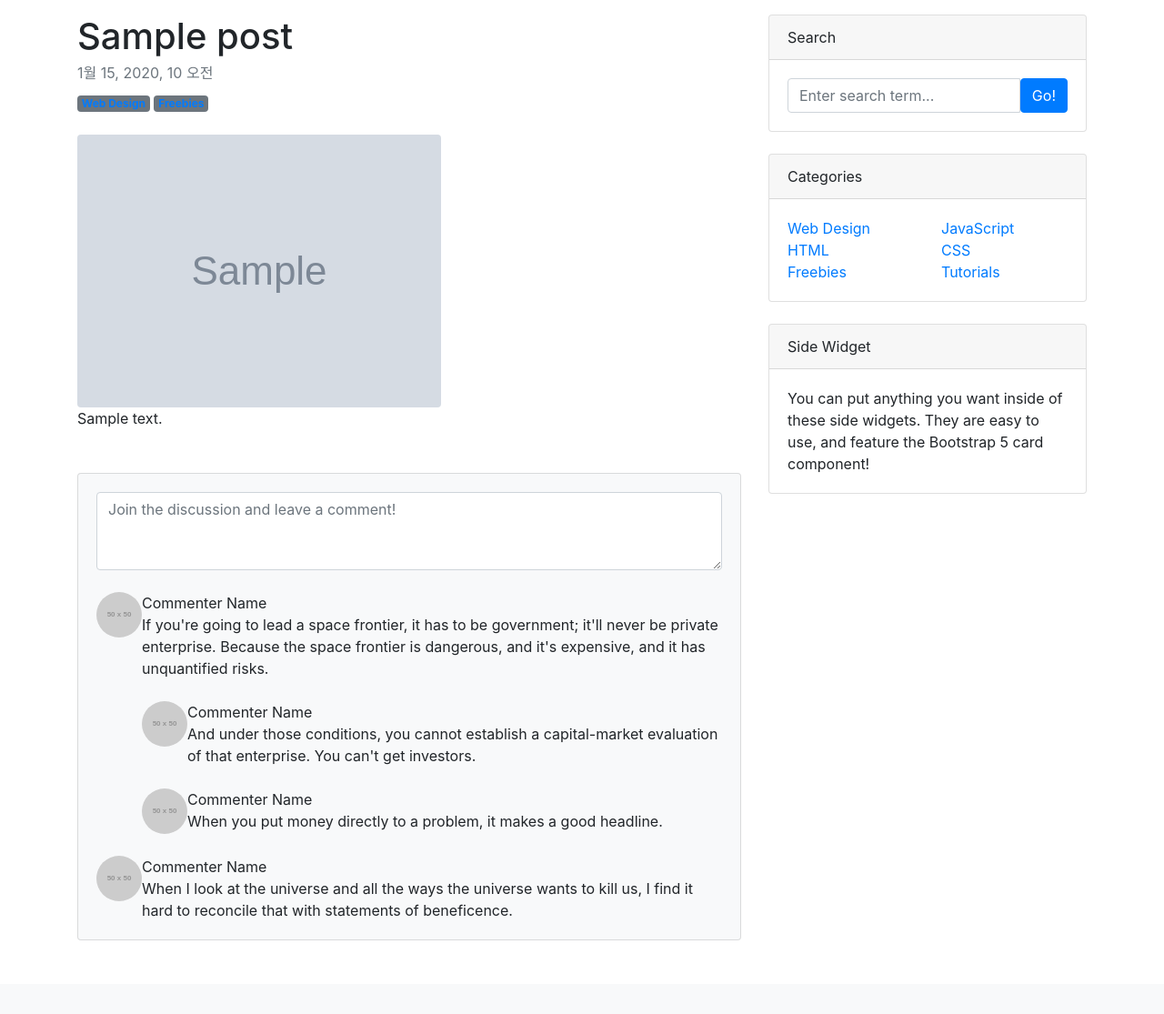
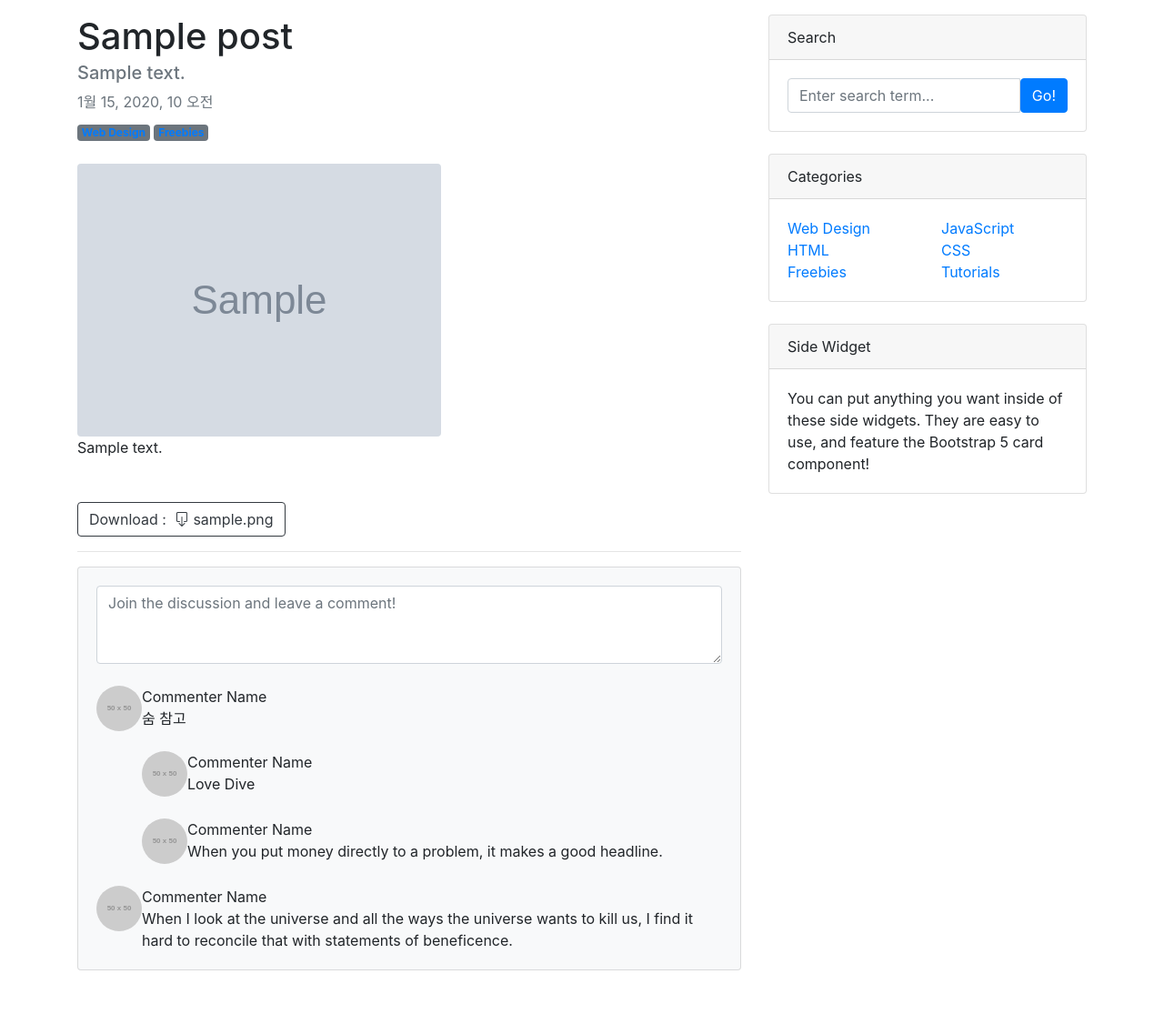
Before and after one commit to castlefuture/doit_django, a Django app: page /blog/1/ in a window 1280 px wide. Shown: the part 56-1171 px from the top of the page at 91% size. Before the commit the page ends 1090 px from the top, so only its background shows below. Run offline with Django 3.2, Linux system fonts and the light colour scheme; tables that the repository leaves empty hold one stand-in row (values such as "Sample post"); grey boxes marked "Sample" are stand-in pictures; grey boxes labelled with a size stand in for pictures from a placeholder-image service; some libraries are stand-ins or nearby versions.

Commit message:
미리보기와 요약문 추가

```diff
--- a/blog/models.py
+++ b/blog/models.py
@@ -1,14 +1,17 @@
 from pyexpat import model
 from re import M
+from unittest.util import _MAX_LENGTH
 from django.db import models
+import os
 
 # Create your models here.
 class Post(models.Model):
     title = models.CharField(max_length=50)
+    hook_text = models.CharField(max_length=100, blank=True)
     content = models.TextField()
 
     head_image = models.ImageField(upload_to='blog/images/%Y/%m/%d/', blank=True)
-    file_upload = models.FileField(upload_to='blog/files/%Y/%m/%d', blank=True)
+    file_upload = models.FileField(upload_to='blog/files/%Y/%m/%d/', blank=True)
     created_at = models.DateTimeField(auto_now_add=True)
     updated_at = models.DateTimeField(auto_now=True)
     # author: 추후 작성 예정
@@ -18,3 +21,9 @@ class Post(models.Model):
 
     def get_absolute_url(self):
         return f'/blog/{self.pk}/'
+
+    def get_file_name(self):
+        return os.path.basename(self.file_upload.name)
+
+    def get_file_ext(self):
+        return self.get_file_name().split('.')[-1]
--- a/blog/templates/blog/post_detail.html
+++ b/blog/templates/blog/post_detail.html
@@ -4,6 +4,7 @@
 <head>
     <meta charset="UTF-8">
     <link rel="stylesheet" href="https://cdn.jsdelivr.net/npm/bootstrap@4.6.2/dist/css/bootstrap.min.css">
+    <link rel="stylesheet" href="https://cdn.jsdelivr.net/npm/bootstrap-icons@1.8.0/font/bootstrap-icons.css">
     <link rel="stylesheet" href="{% static 'css/style.css' %}">
     <title>{{ post.title}} - Blog</title>
 </head>
@@ -62,6 +63,7 @@
                     <header class="mb-4">
                         <!-- Post title-->
                         <h1 class="fw-bolder mb-1">{{ post.title }}</h1>
+                        <h5 class="text-muted">{{ post.hook_text }}</h5>
                         <!-- Post meta content-->
                         <div class="text-muted fst-italic mb-2">{{ post.created_at}}</div>
                         <!-- Post categories-->
@@ -80,6 +82,27 @@
                     <section class="mb-5">
                         <p class="fs-5 mb-4">{{ post.content }}</p>
                     </section>
+
+                    {% if post.file_upload %}
+                        <a href="{{ post.file_upload.url }}" class="btn btn-outline-dark" role="button">
+                            Download :&nbsp;
+
+                            {% if post.get_file_ext == 'csv' %}
+                                <i class="bi bi-filetype-csv"></i>
+
+                            {% elif post.get_file_ext == 'xlsx' or post.get_file_ext == 'xls' %}
+                                <i class="bi bi-file-earmark-excel"></i>
+
+                            {% elif post.get_file_ext == 'docx' or post.get_file_ext == 'doc' %}
+                                <i class="bi bi-file-earmark-word"></i>
+                            {% else %}
+                                <i class="bi bi-box-arrow-down"></i>
+                            {% endif %}
+                            {{ post.get_file_name}}
+                        </a>
+                    {% endif %}
+
+                    <hr>
                 </article>
                 <!-- Comments section-->
                 <section class="mb-5">
@@ -93,13 +116,13 @@
                                 <div class="flex-shrink-0"><img class="rounded-circle" src="https://dummyimage.com/50x50/ced4da/6c757d.jpg" alt="..." /></div>
                                 <div class="ms-3">
                                     <div class="fw-bold">Commenter Name</div>
-                                    If you're going to lead a space frontier, it has to be government; it'll never be private enterprise. Because the space frontier is dangerous, and it's expensive, and it has unquantified risks.
+                                    숨 참고
                                     <!-- Child comment 1-->
                                     <div class="d-flex mt-4">
                                         <div class="flex-shrink-0"><img class="rounded-circle" src="https://dummyimage.com/50x50/ced4da/6c757d.jpg" alt="..." /></div>
                                         <div class="ms-3">
                                             <div class="fw-bold">Commenter Name</div>
-                                            And under those conditions, you cannot establish a capital-market evaluation of that enterprise. You can't get investors.
+                                            Love Dive
                                         </div>
                                     </div>
                                     <!-- Child comment 2-->
--- a/blog/templates/blog/post_list.html
+++ b/blog/templates/blog/post_list.html
@@ -70,7 +70,10 @@
                     <div class="card-body">
                         <div class="small text-muted">{{ p.created_at}}</div>
                         <h2 class="card-title"><a href="{{ p.get_absolute_url }}">{{ p.title }}</a></h2>
-                        <p class="card-text">{{ p.content }}</p>
+                        {% if p.hook_text %}
+                            <h5 class="text-muted">{{ p.hook_text }}</h5>
+                        {% endif %}
+                        <p class="card-text">{{ p.content | truncatewords:45 }}</p>
                         <a class="btn btn-primary" href="{{ p.get_absolute_url }}">Read more →</a>
                     </div>
                 </div>
```
